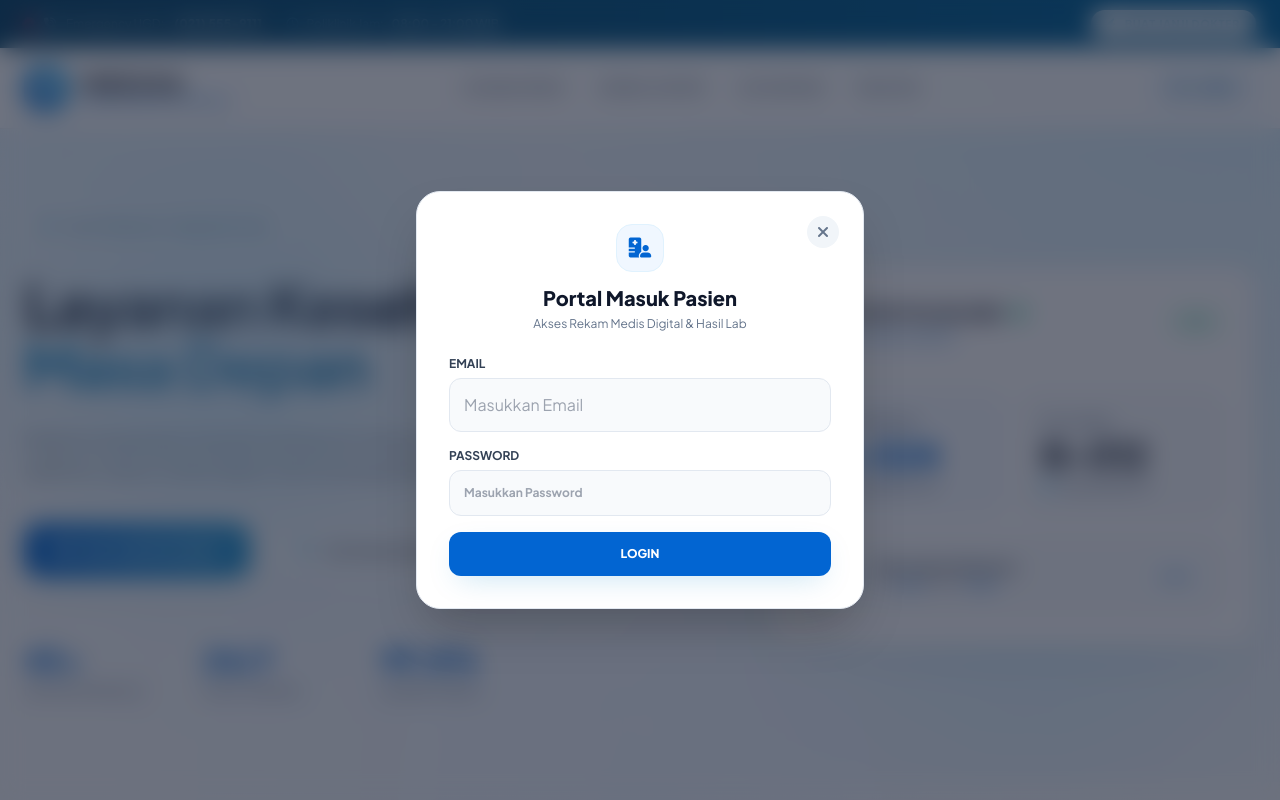
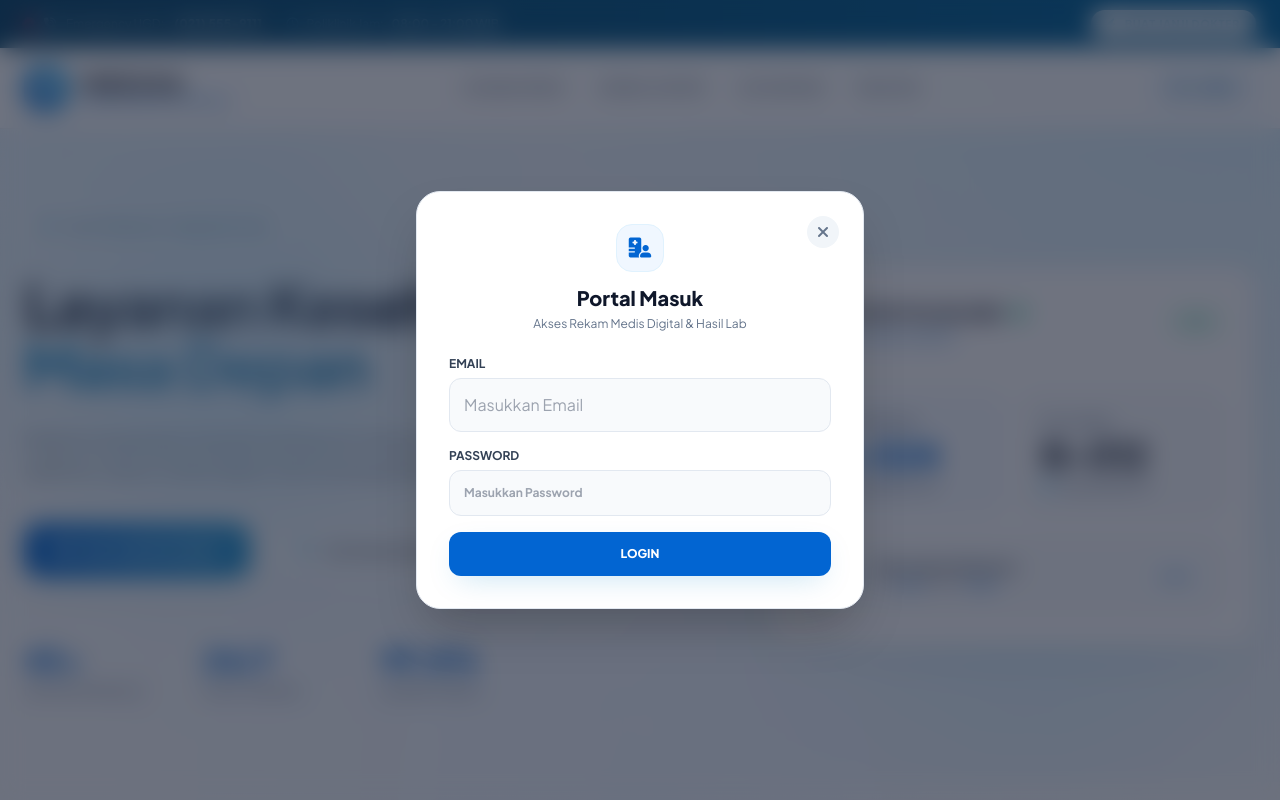
Before and after one commit to vinamey/manajemen_rs, a Laravel app: page / in a window 1280 px wide, after a click on "LOGIN". Run offline with Laravel 12, Linux system fonts and the light colour scheme; some libraries are stand-ins or nearby versions.

Commit message:
mengubah judul dilogin

```diff
--- a/resources/views/landing.blade.php
+++ b/resources/views/landing.blade.php
@@ -534,7 +534,7 @@
                 <div class="w-12 h-12 bg-brand-50 text-brand-600 rounded-2xl flex items-center justify-center text-xl mx-auto mb-3 border border-brand-100">
                     <i class="fa-solid fa-hospital-user"></i>
                 </div>
-                <h3 class="text-xl font-black text-slate-900">Portal Masuk Pasien</h3>
+                <h3 class="text-xl font-black text-slate-900">Portal Masuk </h3>
                 <p class="text-xs text-slate-500 mt-1">Akses Rekam Medis Digital & Hasil Lab</p>
             </div>
             <form action="{{ route('login.post') }}" method="POST" class="space-y-4">
```
